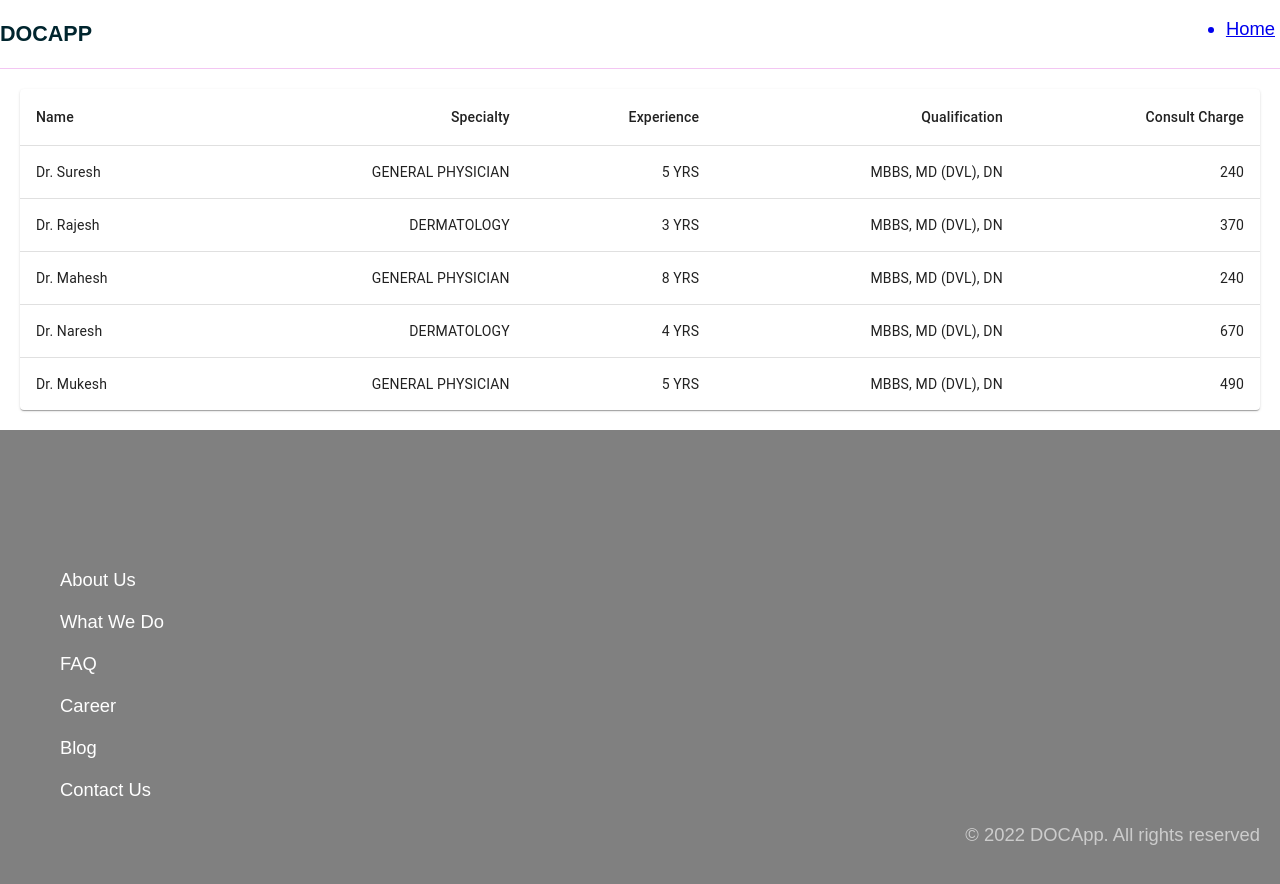
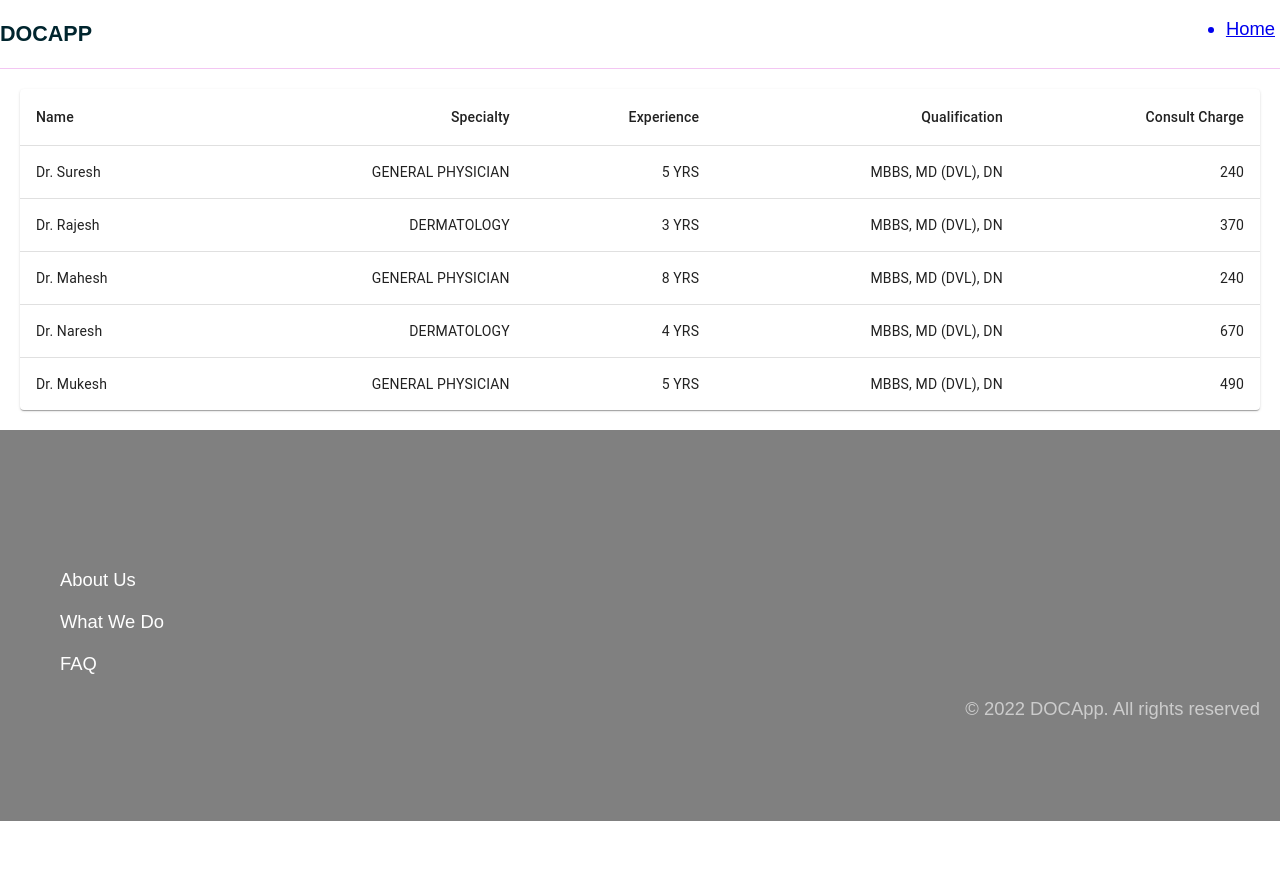
Before and after one commit to Rajesh279/react-health-app, a React (Create React App) app: page /category in a window 1280 px wide. Shown: the top 884 px of the page. After the commit the page ends 821 px from the top, so only its background shows below. Built offline with nearby package versions, Linux system fonts and the light colour scheme.

Commit message:
Adding routing component.

```diff
--- a/src/App.js
+++ b/src/App.js
@@ -1,19 +1,14 @@
 import Header from "./components/Header";
 import Footer from "./components/Footer";
-import Home from "./components/Home";
-import Category from "./components/Category";
 import GlobalStyles from "./components/styles/Global";
-import { Routes, Route } from "react-router-dom";
+import AppRouting from "./components/routing/AppRouting";
 
 function App() {
   return (
     <div>
       <GlobalStyles />
       <Header />
-      <Routes>
-        <Route path="/category" element={<Category />} />
-        <Route path="/" exact element={<Home />} />
-      </Routes>
+      <AppRouting />
       <Footer />
     </div>
   );
--- a/src/components/Category.js
+++ b/src/components/Category.js
@@ -1,4 +1,3 @@
-import Card from "./Card";
 import { Container } from "./styles/Container.styled";
 import BasicTable from "./Shared/mTable";
 
--- a/src/components/Footer.js
+++ b/src/components/Footer.js
@@ -10,12 +10,6 @@ export default function Footer() {
           <li>What We Do</li>
           <li>FAQ</li>
         </ul>
-
-        <ul>
-          <li>Career</li>
-          <li>Blog</li>
-          <li>Contact Us</li>
-        </ul>
         <p>&copy; 2022 DOCApp. All rights reserved</p>
       </Container>
     </StyledFooter>
--- /dev/null
+++ b/src/components/routing/AppRouting.js
@@ -0,0 +1,14 @@
+import { Routes, Route } from "react-router-dom";
+import Home from "../Home";
+import Category from "../Category";
+
+function AppRouting() {
+  return (
+    <Routes>
+      <Route path="/category" element={<Category />} />
+      <Route path="/" exact element={<Home />} />
+    </Routes>
+  );
+}
+
+export default AppRouting;
```
